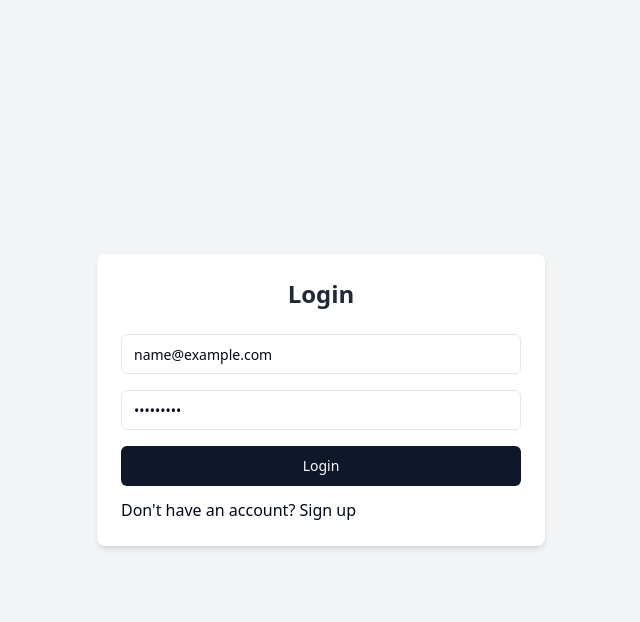
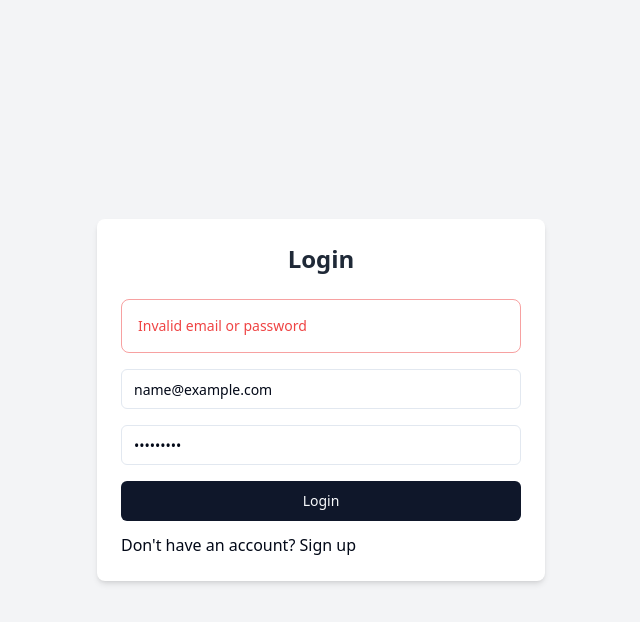
Before and after one commit to abdulladone94/E-Commerce-React-Redux, a React (Vite) app: page /login in a window 1280 px wide. Both pictures are taken after typing "name@example.com", "Sample123" into the empty fields and a click on the button "Login". Shown: the top 622 px of the page, without its empty margins (319-959 px from the left). Built offline with nearby package versions, Linux system fonts and the light colour scheme.

Commit message:
handle error and validate login sign up

```diff
--- /dev/null
+++ b/src/components/ui/alert.jsx
@@ -0,0 +1,47 @@
+import * as React from "react"
+import { cva } from "class-variance-authority";
+
+import { cn } from "@/lib/utils"
+
+const alertVariants = cva(
+  "relative w-full rounded-lg border p-4 [&>svg~*]:pl-7 [&>svg+div]:translate-y-[-3px] [&>svg]:absolute [&>svg]:left-4 [&>svg]:top-4 [&>svg]:text-foreground",
+  {
+    variants: {
+      variant: {
+        default: "bg-background text-foreground",
+        destructive:
+          "border-destructive/50 text-destructive dark:border-destructive [&>svg]:text-destructive",
+      },
+    },
+    defaultVariants: {
+      variant: "default",
+    },
+  }
+)
+
+const Alert = React.forwardRef(({ className, variant, ...props }, ref) => (
+  <div
+    ref={ref}
+    role="alert"
+    className={cn(alertVariants({ variant }), className)}
+    {...props} />
+))
+Alert.displayName = "Alert"
+
+const AlertTitle = React.forwardRef(({ className, ...props }, ref) => (
+  <h5
+    ref={ref}
+    className={cn("mb-1 font-medium leading-none tracking-tight", className)}
+    {...props} />
+))
+AlertTitle.displayName = "AlertTitle"
+
+const AlertDescription = React.forwardRef(({ className, ...props }, ref) => (
+  <div
+    ref={ref}
+    className={cn("text-sm [&_p]:leading-relaxed", className)}
+    {...props} />
+))
+AlertDescription.displayName = "AlertDescription"
+
+export { Alert, AlertTitle, AlertDescription }
--- a/src/pages/Login.jsx
+++ b/src/pages/Login.jsx
@@ -1,4 +1,4 @@
-import { useEffect } from "react";
+import { useEffect, useState } from "react";
 import { Input } from "@/components/ui/input";
 import { Button } from "@/components/ui/button";
 // import { Eye, EyeOff } from "lucide-react";
@@ -7,12 +7,17 @@
 import { Link, useNavigate } from "react-router-dom";
 import { useFormik } from "formik";
 import * as Yup from "yup";
+import { Alert, AlertDescription } from "@/components/ui/alert";
+import { Loader2 } from "lucide-react";
 
 export default function LoginForm() {
   const dispatch = useDispatch();
   const navigate = useNavigate();
 
+  const [isLoading, setIsLoading] = useState(false);
+
   const isAuthenticated = useSelector((state) => state.auth.isAuthenticated);
+  const error = useSelector((state) => state.auth.error);
 
   useEffect(() => {
     if (isAuthenticated) {
@@ -28,34 +33,14 @@
 
     validationSchema: Yup.object({
       email: Yup.string().email("Invalid email address").required("Required"),
-      password: Yup.string()
-        .max(20, "Must be 20 characters or less")
-        // .matches("^(?=.*[A-Za-z])(?=.*\d)[A-Za-z\d]{8,}$", "Minimum eight characters, at least one letter and one number")
-        .required("Please enter your password"),
+      password: Yup.string().required("Please enter your password"),
     }),
     onSubmit: (values) => {
+      setIsLoading(true);
       dispatch(login(values));
-      if (isAuthenticated) {
-        navigate("/");
-      }
+      setIsLoading(false);
     },
   });
-
-  // const handleSubmit = (e) => {
-  //   e.preventDefault();
-  //   if (validateForm()) {
-  //     dispatch(login(formData));
-  //     if (isAuthenticated) {
-  //       navigate("/");
-  //     } else {
-  //       setErrors("Invalid email or password");
-  //     }
-
-  //     //   console.log("Form submitted:", formData);
-  //   } else {
-  //     console.log("Form has errors");
-  //   }
-  // };
 
   return (
     <div className="flex items-center justify-center min-h-screen bg-gray-100">
@@ -63,6 +48,24 @@
         <h2 className="mb-6 text-2xl font-bold text-center text-gray-800">
           Login
         </h2>
+        {isAuthenticated && (
+          <Alert className="mb-4">
+            <AlertDescription className="flex items-center justify-between">
+              <span>Login successful!</span>
+              {isLoading && (
+                <div className="flex items-center">
+                  <Loader2 className="mr-2 h-4 w-4 animate-spin" />
+                  <span>Redirecting...</span>
+                </div>
+              )}
+            </AlertDescription>
+          </Alert>
+        )}
+        {error && (
+          <Alert variant="destructive" className="mb-4">
+            <AlertDescription>{error}</AlertDescription>
+          </Alert>
+        )}
         <form
           noValidate
           onSubmit={formik.handleSubmit}
@@ -77,6 +80,7 @@
               onChange={formik.handleChange}
               placeholder="Your email address"
               aria-label="Email"
+              disabled={isLoading}
             />
             {formik.touched.email && formik.errors.email ? (
               <p className="text-red-500 text-sm mt-1">{formik.errors.email}</p>
@@ -92,6 +96,7 @@
               onChange={formik.handleChange}
               placeholder="Create a password"
               aria-label="Password"
+              disabled={isLoading}
             />
 
             {formik.touched.password && formik.errors.password ? (
@@ -101,8 +106,15 @@
             ) : null}
           </div>
 
-          <Button type="submit" className="w-full">
-            Login
+          <Button type="submit" disabled={isLoading} className="w-full">
+            {isLoading ? (
+              <>
+                <Loader2 className="mr-2 h-4 w-4 animate-spin" />
+                Logging in...
+              </>
+            ) : (
+              "Login"
+            )}
           </Button>
         </form>
         <p className="mt-3">
--- a/src/pages/SignUp.jsx
+++ b/src/pages/SignUp.jsx
@@ -6,10 +6,27 @@
 import { Link, useNavigate } from "react-router-dom";
 import { useFormik } from "formik";
 import * as Yup from "yup";
+import { useEffect, useState } from "react";
+import { Alert, AlertDescription } from "@/components/ui/alert";
+import { Loader2 } from "lucide-react";
 
 export default function SignUpForm() {
+  const [showSuccess, setShowSuccess] = useState(false);
+  const [isLoading, setIsLoading] = useState(false);
+
   const dispatch = useDispatch();
   const navigate = useNavigate();
+
+  useEffect(() => {
+    if (showSuccess) {
+      setIsLoading(true);
+      const timer = setTimeout(() => {
+        navigate("/login");
+      }, 7000); // Redirect after 3 seconds
+
+      return () => clearTimeout(timer);
+    }
+  }, [showSuccess, navigate]);
 
   const formik = useFormik({
     initialValues: {
@@ -33,7 +50,7 @@
     }),
     onSubmit: (values) => {
       dispatch(register(values));
-      navigate("/login");
+      setShowSuccess(true);
     },
   });
 
@@ -43,6 +60,19 @@
         <h2 className="mb-6 text-2xl font-bold text-center text-gray-800">
           Sign Up
         </h2>
+        {showSuccess && (
+          <Alert className="mb-4">
+            <AlertDescription className="flex items-center justify-between">
+              <span>Sign up successful!</span>
+              {isLoading && (
+                <div className="flex items-center">
+                  <Loader2 className="mr-2 h-4 w-4 animate-spin" />
+                  <span>Redirecting to login...</span>
+                </div>
+              )}
+            </AlertDescription>
+          </Alert>
+        )}
         <form
           noValidate
           onSubmit={formik.handleSubmit}
@@ -57,6 +87,7 @@
             onBlur={formik.handleBlur}
             placeholder="Your name"
             aria-label="Name"
+            disabled={isLoading}
           />
           {formik.touched.name && formik.errors.name ? (
             <p className="text-red-500 text-sm mt-1">{formik.errors.name}</p>
@@ -71,6 +102,7 @@
             onBlur={formik.handleBlur}
             placeholder="Your email address"
             aria-label="Email"
+            disabled={isLoading}
           />
           {formik.touched.email && formik.errors.email ? (
             <p className="text-red-500 text-sm mt-1">{formik.errors.email}</p>
@@ -85,6 +117,7 @@
             onBlur={formik.handleBlur}
             placeholder="Create a password"
             aria-label="Password"
+            disabled={isLoading}
           />
 
           {formik.touched.password && formik.errors.password ? (
@@ -102,6 +135,7 @@
             onBlur={formik.handleBlur}
             placeholder="Confirm your password"
             aria-label="Confirm password"
+            disabled={isLoading}
           />
 
           {formik.touched.confirmPassword && formik.errors.confirmPassword ? (
@@ -110,9 +144,20 @@
             </p>
           ) : null}
 
-          <Button type="submit" className="w-full">
+          <Button type="submit" className="w-full" disabled={isLoading}>
+            {isLoading ? (
+              <>
+                <Loader2 className="mr-2 h-4 w-4 animate-spin" />
+                Signing up...
+              </>
+            ) : (
+              "Sign Up"
+            )}
+          </Button>
+
+          {/* <Button type="submit" className="w-full">
             Sign Up
-          </Button>
+          </Button> */}
         </form>
         <p className="mt-3">
           Already have an account? <Link to="/login">Login</Link>
--- a/src/store/authSlice.js
+++ b/src/store/authSlice.js
@@ -3,6 +3,7 @@
 const initialState = {
   isAuthenticated: false,
   user: null,
+  error: null,
 };
 
 const authSlice = createSlice({
@@ -23,17 +24,23 @@
       if (user) {
         state.isAuthenticated = true;
         state.user = user;
+        state.error = null;
       } else {
         state.isAuthenticated = false;
         state.user = null;
+        state.error = "Invalid email or password";
       }
     },
     logout: (state) => {
       state.isAuthenticated = false;
       state.user = null;
+      state.error = null;
+    },
+    clearError: (state) => {
+      state.error = null;
     },
   },
 });
 
-export const { register, login, logout } = authSlice.actions;
+export const { register, login, logout, clearError } = authSlice.actions;
 export default authSlice.reducer;
```
